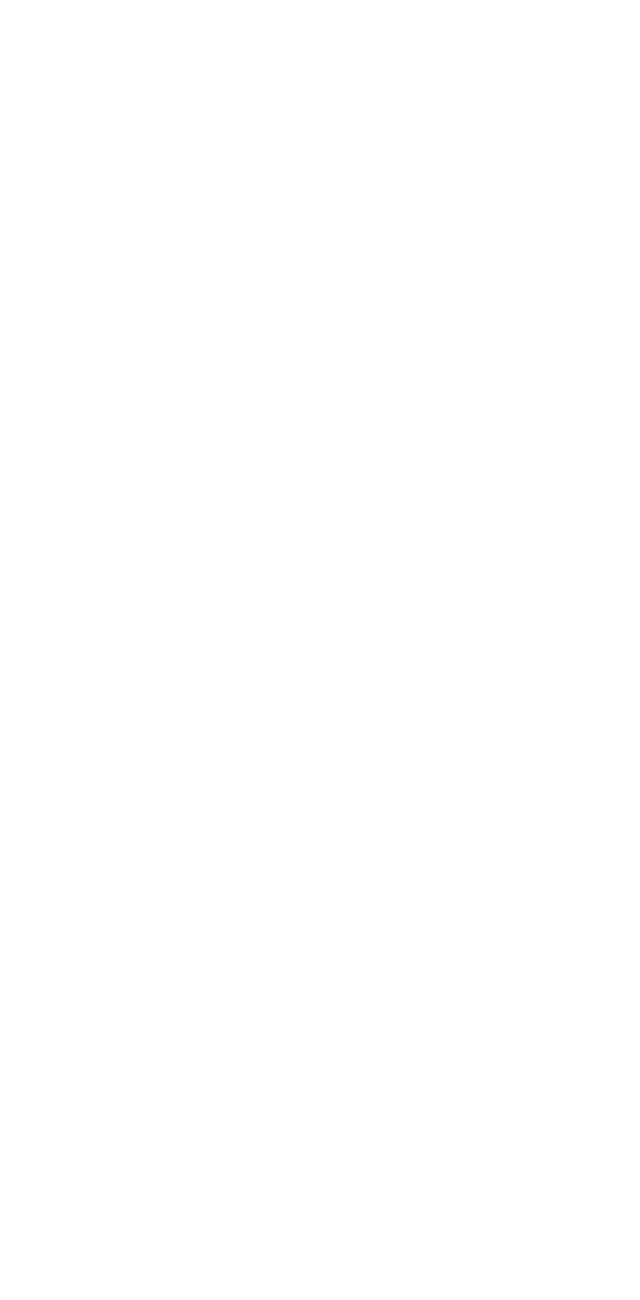
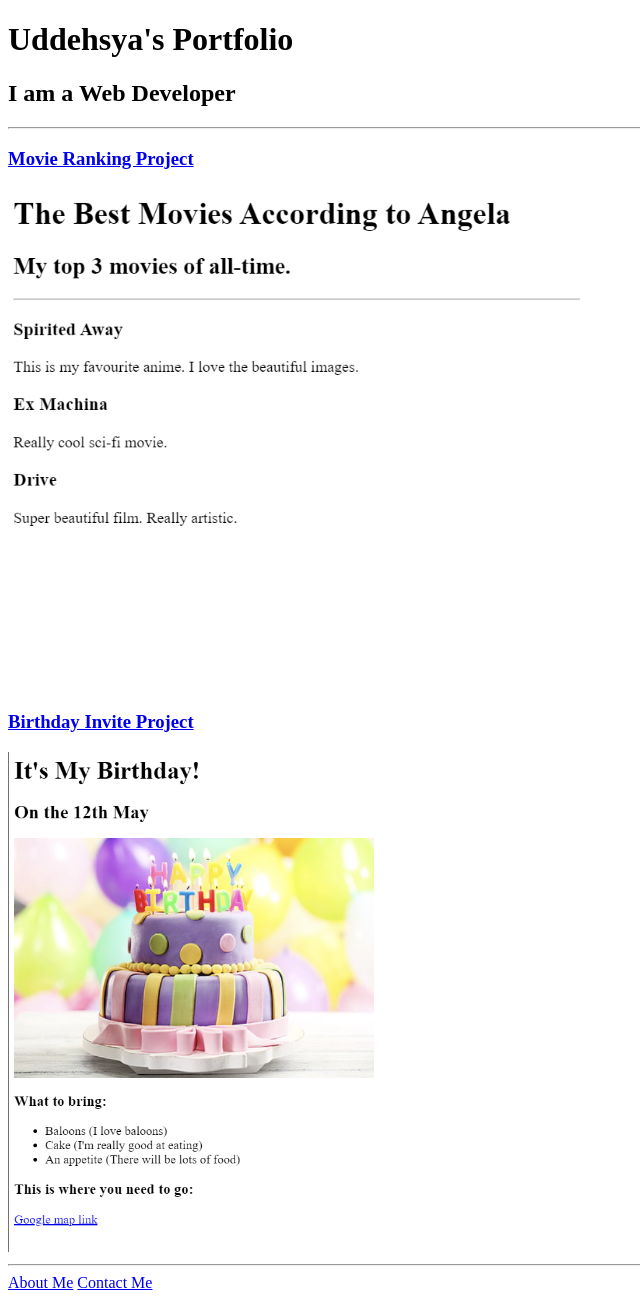
Before and after one commit to Udesy/html-portfolio, a plain HTML site: page index.html in a window 1280 px wide. Shown: the whole page, without its empty margins (0-640 px from the left). Before the commit the page ends 800 px from the top, so only its background shows below. Drawn offline with Linux system fonts and the light colour scheme.

Commit message:
Update index.html

```diff
--- a/index.html
+++ b/index.html
@@ -1,4 +1,23 @@
 <!-- TODO 1: Create the HTML Boilerplate -->
+<!DOCTYPE html>
+<html lang="en">
+<head>
+    <meta charset="UTF-8">
+    <title>Portfolio</title>
+</head>
+<body>
+    <h1>Uddehsya's Portfolio</h1>
+    <h2>I am a Web Developer</h2>
+    <hr>
+    <h3><a href="./public/movie-ranking.html">Movie Ranking Project</a></h3>
+    <img src="./screenshots/movie ranking.png" height="500" >
+    <h3><a href="./public/birthday-invite.html"> Birthday Invite Project</a></h3>
+    <img src="./screenshots/birthday.png" height="500">
+    <hr>
+    <a href="./public/about.html">About Me</a>
+    <a href="./public/contact.html">Contact Me</a>
+</body>
+</html>
 
 <!-- TODO 2: Add Your previous projects' HTML into the public folder -->
 
```
